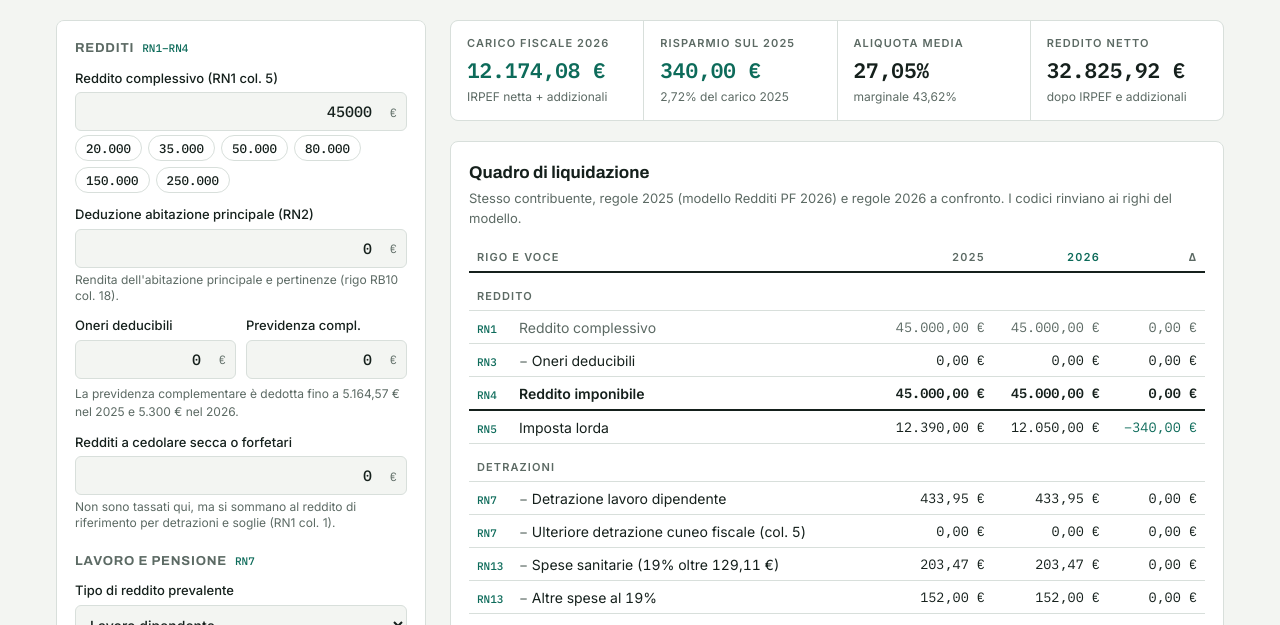
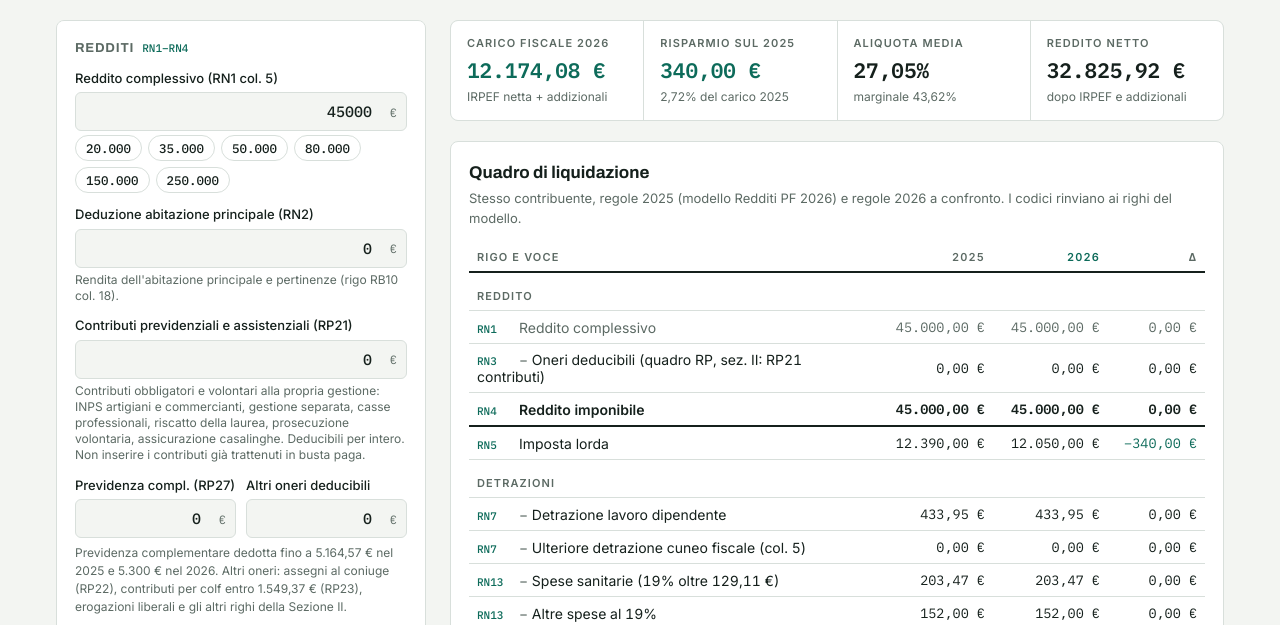
Before and after one commit to 2026Claudio/calcoloimposte, a plain HTML site: page index.html in a window 1280 px wide. Shown: the part 109-734 px from the top of the page. Drawn offline with Linux system fonts and the light colour scheme.

Commit message:
Calcolatore IRPEF: campo dedicato ai contributi previdenziali (RP21)
Co-Authored-By: Claude Opus 5.5 <noreply@anthropic.com>
Claude-Session: https://claude.ai/code/session_01B2e9FS5CiovqfMsUmkoG7a

```diff
--- a/index.html
+++ b/index.html
@@ -164,17 +164,22 @@ footer.wrap { padding-block: 0 32px; font-size: 12px; color: var(--muted); }
         <div class="inp"><input id="abitaz" inputmode="decimal" value="0"><span class="unit">€</span></div>
         <small>Rendita dell'abitazione principale e pertinenze (rigo RB10 col. 18).</small>
       </div>
+      <div class="field">
+        <label for="contributi">Contributi previdenziali e assistenziali (RP21)</label>
+        <div class="inp"><input id="contributi" inputmode="decimal" value="0"><span class="unit">€</span></div>
+        <small>Contributi obbligatori e volontari alla propria gestione: INPS artigiani e commercianti, gestione separata, casse professionali, riscatto della laurea, prosecuzione volontaria, assicurazione casalinghe. Deducibili per intero. Non inserire i contributi già trattenuti in busta paga.</small>
+      </div>
       <div class="row2">
         <div class="field">
-          <label for="deducibili">Oneri deducibili</label>
+          <label for="prev">Previdenza compl. (RP27)</label>
+          <div class="inp"><input id="prev" inputmode="decimal" value="0"><span class="unit">€</span></div>
+        </div>
+        <div class="field">
+          <label for="deducibili">Altri oneri deducibili</label>
           <div class="inp"><input id="deducibili" inputmode="decimal" value="0"><span class="unit">€</span></div>
         </div>
-        <div class="field">
-          <label for="prev">Previdenza compl.</label>
-          <div class="inp"><input id="prev" inputmode="decimal" value="0"><span class="unit">€</span></div>
-        </div>
       </div>
-      <small style="color:var(--muted);font-size:12px;margin-top:-6px">La previdenza complementare è dedotta fino a 5.164,57 € nel 2025 e 5.300 € nel 2026.</small>
+      <small style="color:var(--muted);font-size:12px;margin-top:-6px">Previdenza complementare dedotta fino a 5.164,57 € nel 2025 e 5.300 € nel 2026. Altri oneri: assegni al coniuge (RP22), contributi per colf entro 1.549,37 € (RP23), erogazioni liberali e gli altri righi della Sezione II.</small>
       <div class="field">
         <label for="cedolare">Redditi a cedolare secca o forfetari</label>
         <div class="inp"><input id="cedolare" inputmode="decimal" value="0"><span class="unit">€</span></div>
@@ -336,6 +341,7 @@ footer.wrap { padding-block: 0 32px; font-size: 12px; color: var(--muted); }
       <h2>Regole applicate</h2>
       <h3>Imposta e detrazioni (quadro RN)</h3>
       <ol>
+        <li><b>RN3:</b> totale degli oneri deducibili della Sezione II del quadro RP: contributi previdenziali e assistenziali (RP21, senza limite), previdenza complementare (RP27, con il tetto annuo) e gli altri oneri inseriti.</li>
         <li><b>RN4–RN5:</b> imponibile = RN1 − RN2 − RN3. Scaglioni 23% fino a 28.000 €, 35% (2025) o 33% (2026) fino a 50.000 €, 43% oltre. Quota fissa: 6.440 € al secondo scaglione; 14.140 € (2025) o 13.700 € (2026) al terzo.</li>
         <li><b>Reddito per detrazioni:</b> RN1 col. 1 − RN2, comprensivo dei redditi a cedolare secca e forfetari. I quozienti delle formule sono troncati alla quarta cifra decimale, come indicato nelle istruzioni.</li>
         <li><b>RN6 coniuge:</b> fino a 15.000 € 800 − 110 × R/15.000; fino a 40.000 € 690 € più una maggiorazione da 10 a 30 € tra 29.000 e 35.200 €; fino a 80.000 € 690 × (80.000 − R)/40.000. In dodicesimi per i mesi a carico, salvo la maggiorazione.</li>
@@ -392,7 +398,7 @@ footer.wrap { padding-block: 0 32px; font-size: 12px; color: var(--muted); }
   var REGMAP = {};
   REGIONI.forEach(function (r) { REGMAP[r[0]] = r; });
 
-  var DEFAULTS = { reddito: "45000", abitaz: "0", deducibili: "0", prev: "0", cedolare: "0", tipo: "dip", giorni: "365", contratto: "ti", redditoLav: "",
+  var DEFAULTS = { reddito: "45000", abitaz: "0", contributi: "0", deducibili: "0", prev: "0", cedolare: "0", tipo: "dip", giorni: "365", contratto: "ti", redditoLav: "",
     coniuge: false, mesiConiuge: "12", figliDetr: "0", percFigli: "100", figliTot: "0", ascendenti: "0", disabile: false,
     sanitarie: "1200", mutuo: "0", spese19: "800", edilizi: "0", altreDetr: "0", regione: "custom", addReg: "1,23", addCom: "0,8", esenzCom: "0", ritenute: "0" };
   var IDS = Object.keys(DEFAULTS);
@@ -496,7 +502,8 @@ footer.wrap { padding-block: 0 32px; font-size: 12px; color: var(--muted); }
     var Rc = Math.max(inp.reddito, 0);
     var rn2 = Math.min(Math.max(inp.abitaz, 0), Rc);
     var prevDed = Math.min(Math.max(inp.prev, 0), P.prevCap);
-    var rn3 = Math.min(Math.max(inp.deducibili, 0) + prevDed, Rc - rn2);
+    var contrib = Math.max(inp.contributi, 0);
+    var rn3 = Math.min(contrib + Math.max(inp.deducibili, 0) + prevDed, Rc - rn2);
     var imp = Math.max(Rc - rn2 - rn3, 0);
     var R = Math.max(Rc - rn2 + Math.max(inp.cedolare, 0), 0); // reddito per detrazioni (RN1 col. 1 − RN2)
 
@@ -622,7 +629,7 @@ footer.wrap { padding-block: 0 32px; font-size: 12px; color: var(--muted); }
       ["sect", "", "Reddito"],
       ["", "RN1", "Reddito complessivo", a.Rc, b.Rc, "dim"],
       ["minus", "RN2", "Deduzione abitazione principale", a.rn2, b.rn2, a.rn2 || b.rn2 ? "" : "skip"],
-      ["minus", "RN3", "Oneri deducibili" + (inp.prev > 0 ? " (incl. previdenza complementare)" : ""), a.rn3, b.rn3],
+      ["minus", "RN3", "Oneri deducibili (quadro RP, sez. II: RP21 contributi" + (inp.prev > 0 ? ", RP27 previdenza complementare" : "") + (inp.deducibili > 0 ? ", altri oneri" : "") + ")", a.rn3, b.rn3],
       ["total", "RN4", "Reddito imponibile", a.imp, b.imp],
       ["", "RN5", "Imposta lorda", a.lordo, b.lordo],
       ["sect", "", "Detrazioni"],
```
